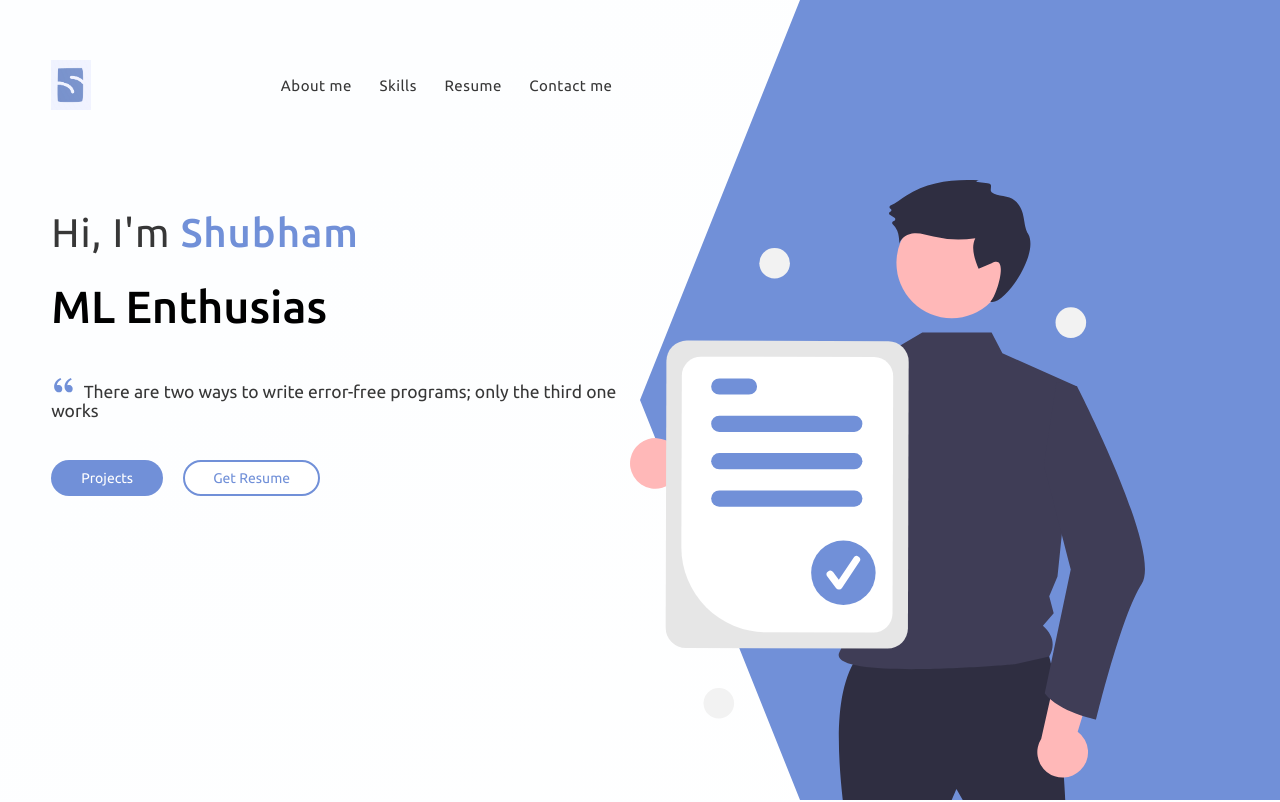
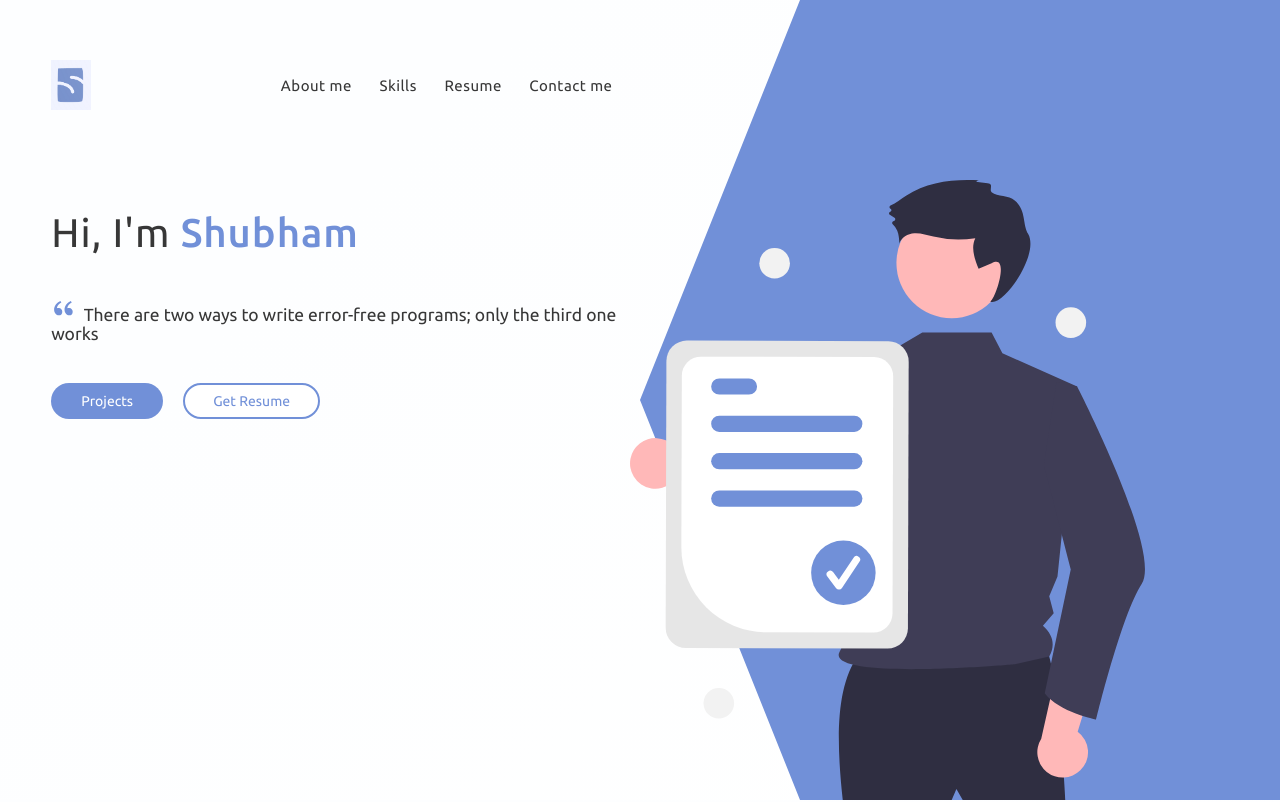
Before and after one commit to shmiitg/Shm-Portfolio, a React (Create React App) app: page / in a window 1280 px wide. Shown: the top 802 px of the page. Built offline with nearby package versions, Linux system fonts and the light colour scheme.

Commit message:
Remove react typical content

```diff
--- a/src/header/Profile.js
+++ b/src/header/Profile.js
@@ -1,24 +1,25 @@
-import Navbar from './Navbar'
-import { Link } from 'react-router-dom';
-import Typical from 'react-typical';
-import { RiDoubleQuotesL } from 'react-icons/ri';
-import me from '../images/me.svg'
-import './Profile.css'
+import Navbar from "./Navbar";
+import { Link } from "react-router-dom";
+// import Typical from "react-typical";
+import { RiDoubleQuotesL } from "react-icons/ri";
+import me from "../images/me.svg";
+import "./Profile.css";
 
 const Profile = () => {
     return (
         <div className="profile-container">
             <div className="profile-left">
-                <div className='profile-left-wrapper'>
+                <div className="profile-left-wrapper">
                     <Navbar />
                     <div className="profile-intro">
                         Hi, I'm <span className="highlighted-text">Shubham</span>
                     </div>
                     <div className="profile-role">
-                        <Typical loop={Infinity} steps={["Web Developer", 1000, "Competetive Coder", 1000, "ML Enthusiast", 1000]} />
+                        {/* <Typical loop={Infinity} steps={["Web Developer", 1000, "Competetive Coder", 1000, "ML Enthusiast", 1000]} /> */}
                     </div>
                     <div className="profile-tagline">
-                        <RiDoubleQuotesL />There are two ways to write error-free programs; only the third one works
+                        <RiDoubleQuotesL />
+                        There are two ways to write error-free programs; only the third one works
                     </div>
                     <div className="profile-options">
                         <Link to="/projects" className="btn">
@@ -31,14 +32,13 @@ const Profile = () => {
                 </div>
             </div>
             <div className="profile-right">
-                <div className="profile-bg">
-                </div>
+                <div className="profile-bg"></div>
                 <div className="profile-img">
                     <img src={me} alt="" />
                 </div>
             </div>
         </div>
-    )
-}
+    );
+};
 
-export default Profile
+export default Profile;
```
Also changed, not shown: package.json (+9 -13 lines), 1 other file (tests, documents, lock files or other folders).
